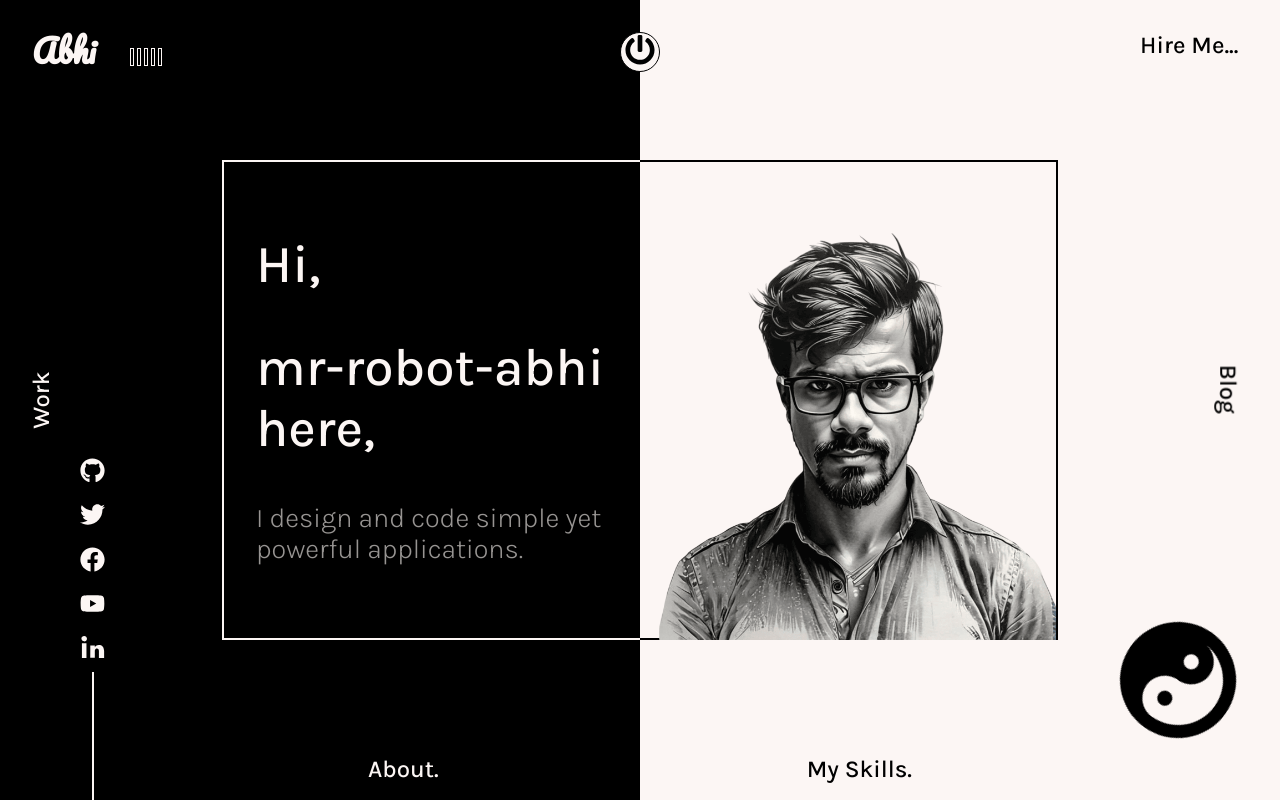
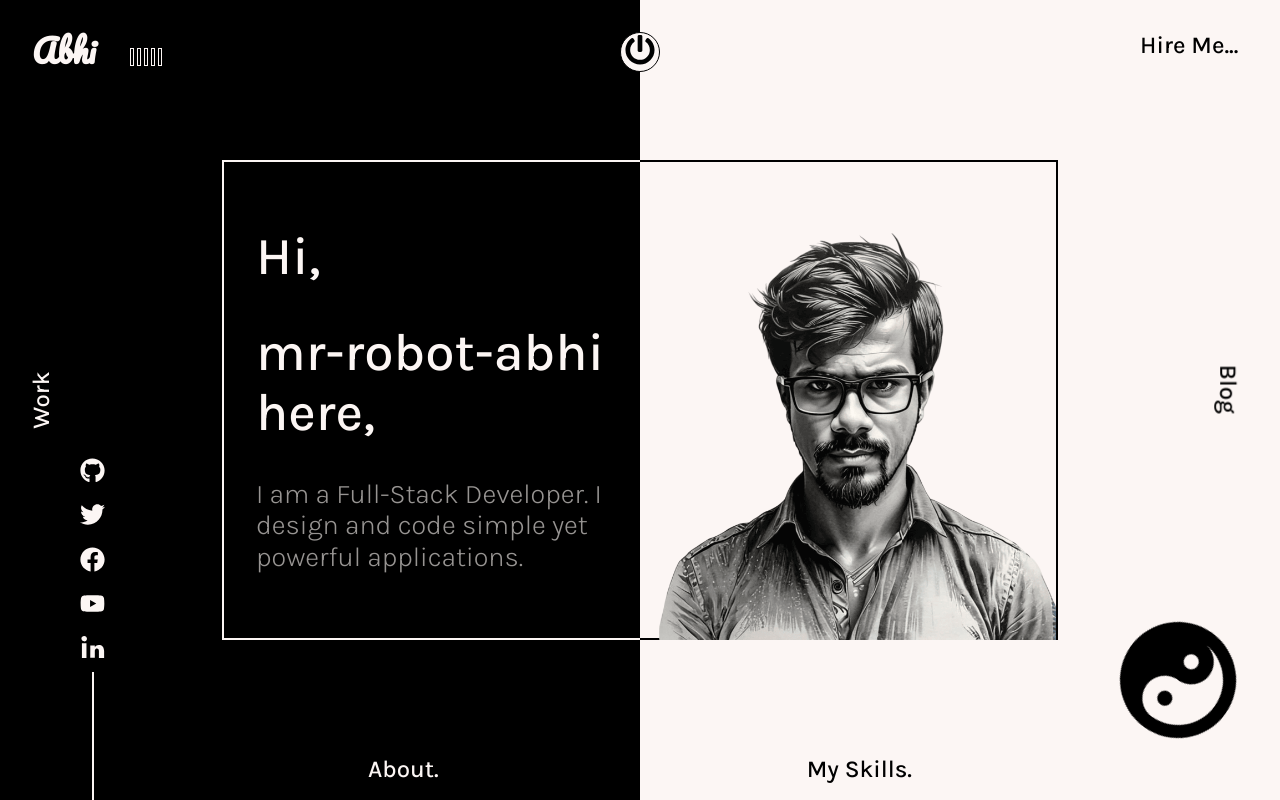
Before and after one commit to mr-robot-abhi/netlify_portfolio, a React (Create React App) app: page / in a window 1280 px wide. Both pictures are taken after a click on the button 640 px from the left and 400 px from the top of the page. Built offline with nearby package versions, Linux system fonts and the light colour scheme.

Commit message:
Update Intro.js

```diff
--- a/src/components/Intro.js
+++ b/src/components/Intro.js
@@ -81,7 +81,7 @@ const Intro = () => {
                 <Text>
                     <h2>Hi,</h2>
                     <h2>mr-robot-abhi here, </h2>
-                    <h6>I design and code simple yet powerful applications.</h6>
+                    <h6>I am a Full-Stack Developer. I design and code simple yet powerful applications.</h6>
                 </Text>
             </SubBox>
             <SubBox>
```
